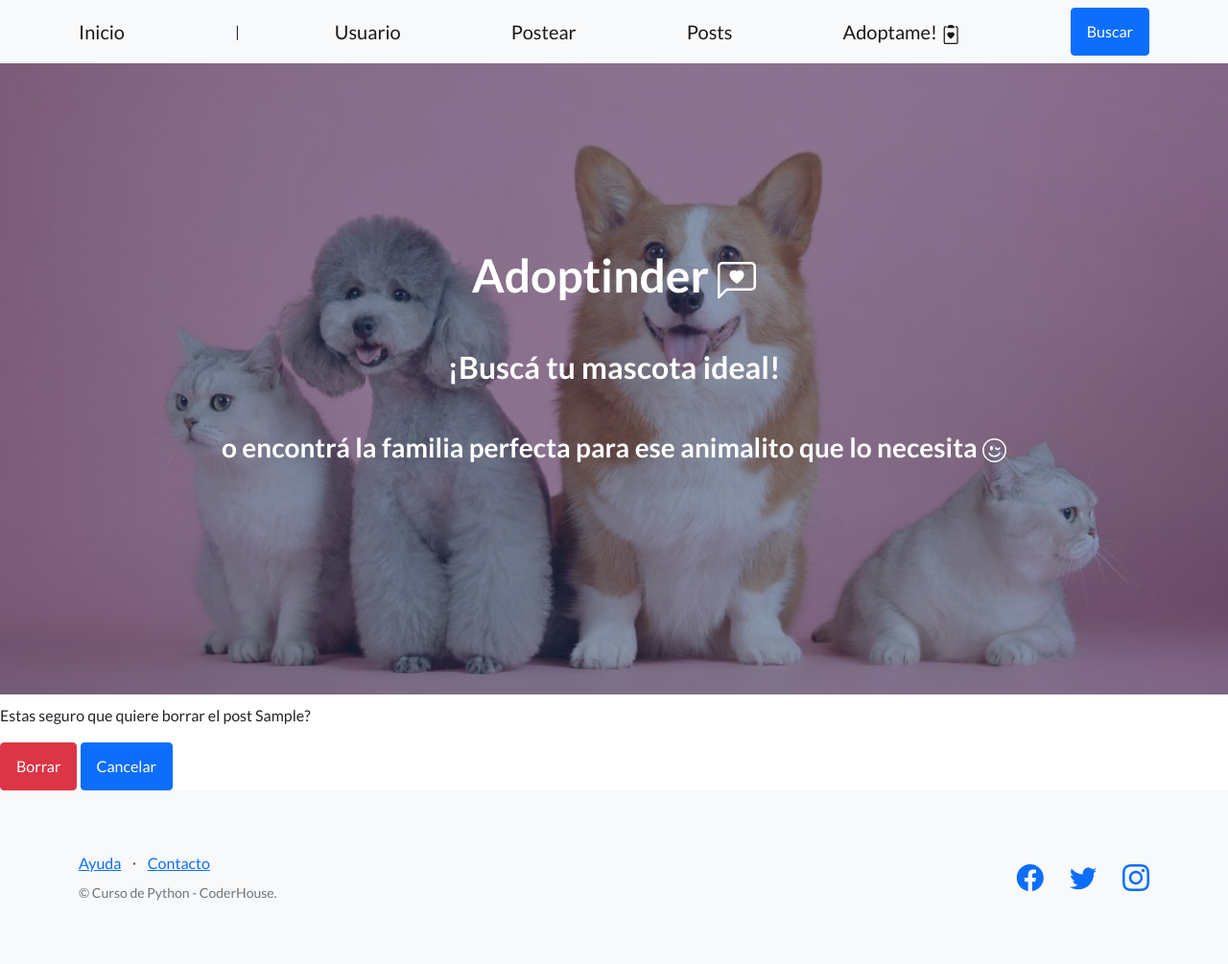
After one commit to flor-magali/Proyecto-Final-Cammarata, a Django app: page /post/1/delete in a window 1280 px wide. The commit adds this page. Shown: the whole page at 96% size. Run offline with Django 4.2, Linux system fonts and the light colour scheme; tables that the repository leaves empty hold one stand-in row (values such as "Sample post"); some libraries are stand-ins or nearby versions; grey boxes are pictures that could not be loaded.

Commit message:
reemplacé las funciones de view por clases, anda actualizar, detalles y borrar en los posts

```diff
--- a/AppPagweb/templates/AppPagweb/base.html
+++ b/AppPagweb/templates/AppPagweb/base.html
@@ -25,6 +25,7 @@
                 <a class="navbar-brand" href="{% url 'Inicio' %}">Inicio</a>|
                 <a class="navbar-brand" href="{% url 'Usuario' %}">Usuario</a>
                 <a class="navbar-brand" href="{% url 'Postear' %}">Postear</a>
+                <a class="navbar-brand" href="{% url 'post-list' %}">Posts</a>
                 <a class="navbar-brand" href="{% url 'Adoptame' %}">Adoptame!
                     <svg xmlns="http://www.w3.org/2000/svg" width="20" height="20" fill="currentColor" class="bi bi-clipboard2-heart" viewBox="0 0 16 16">
                         <path d="M10.058.501a.501.501 0 0 0-.5-.501h-2.98c-.276 0-.5.225-.5.501A.499.499 0 0 1 5.582 1a.497.497 0 0 0-.497.497V2a.5.5 0 0 0 .5.5h4.968a.5.5 0 0 0 .5-.5v-.503A.497.497 0 0 0 10.555 1a.499.499 0 0 1-.497-.499Z"/>
@@ -32,7 +33,7 @@
                         <path d="M8.068 6.482c1.656-1.673 5.795 1.254 0 5.018-5.795-3.764-1.656-6.69 0-5.018Z"/>
                       </svg>
                 </a>
-                <a class="btn btn-primary" href="{% url 'buscar' %}">Buscar</a>
+                <a class="btn btn-primary" href="{% url 'post-search' %}">Buscar</a>
             </div>
         </nav>
 
--- /dev/null
+++ b/AppPagweb/templates/AppPagweb/postear_confirm_delete.html
@@ -0,0 +1,15 @@
+{% extends "AppPagweb/base.html" %}
+
+{% load static %}
+
+{% block main %}
+<p style="margin-top: 10px;">Estas seguro que quiere borrar el post {{ post.Animal }}? </p>
+<form method="post">
+    {% csrf_token %}
+    {{form}}
+    <input class="btn btn-danger" type="submit" value="Borrar">
+    <a class="btn btn-primary" href="{% url 'post-list' %}">Cancelar</a>
+</form>
+
+
+{%endblock%}
--- a/AppPagweb/views.py
+++ b/AppPagweb/views.py
@@ -2,6 +2,8 @@ from django.shortcuts import render
 from django.http import HttpResponse
 from AppPagweb.forms import UsuarioForm, PostearForm, AdoptameForm
 from AppPagweb.models import Usuario, Postear, Adoptame
+from django.urls import reverse_lazy
+from django.views.generic import ListView, DetailView, CreateView, UpdateView, DeleteView
 
 def index(request):
     return render(request, "AppPagweb/index.html")
@@ -21,12 +23,45 @@ def adoptame(request):
      }
     return render(request, "AppPagweb/adoptame.html",context)
 
-def postear(request):
-    context = {
-    "form": PostearForm(),
-    "post": Postear.objects.all(),
-     }
-    return render(request, "AppPagweb/postear.html",context)
+# def postear(request):
+#      context = {
+#      "form": PostearForm(),
+#      "post": Postear.objects.all(),
+#       }
+#      return render(request, "AppPagweb/postear.html",context)
+
+class PostCreate(CreateView):
+     model = Postear
+     success_url = reverse_lazy("post-list")
+     print("dasdadsdasdaaaefsef")
+     fields = '__all__'
+
+class PostList(ListView):
+    model = Postear
+    context_object_name = "posts"
+
+class PostDetail(DetailView):
+    model = Postear
+    context_object_name = "post"
+
+class PostUpdate(UpdateView):
+    model = Postear
+    success_url = reverse_lazy("post-list")
+    fields = '__all__'
+
+class PostDelete(DeleteView):
+    model = Postear
+    context_object_name = "post"
+    success_url = reverse_lazy("post-list")
+
+class PostSearch(ListView):
+    model = Postear
+    context_object_name = "posts"
+
+    def get_queryset(self):
+        criterio = self.request.GET.get("criterio")
+        result = Postear.objects.filter(Animal__icontains=criterio).all()
+        return result
 
 
 
@@ -46,7 +81,7 @@ def agregar_post(request):
           "form": PostearForm(),
           "post": Postear.objects.all(),
      }
-     return render(request, 'AppPagweb/postear.html', context)
+     return render(request, 'AppPagweb/postear_form.html', context)
 
 def agregar_adopcion(request):
      adopcion_form = AdoptameForm(request.POST)
@@ -62,18 +97,18 @@ def buscar(request):
 
 def buscar_animal(request):
 
-      print("buscar()")
-      if request.GET['Animal']:
+       print("buscar()")
+       if request.GET['Animal']:
 
-           Animal = request.GET['Animal']
+            Animal = request.GET['Animal']
 
-           print("buscar() " + Animal)
+            print("buscar() " + Animal)
 
-           post = Postear.objects.filter(Animal__icontains=Animal)
+            post = Postear.objects.filter(Animal__icontains=Animal)
 
-           return render(request, 'AppPagweb/buscar.html', {"post":post, "Animal": Animal})
+            return render(request, 'AppPagweb/buscar.html', {"post":post, "Animal": Animal})
 
-      else:
-           respuesta = "No enviaste datos"
+       else:
+            respuesta = "No enviaste datos"
 
-      return HttpResponse(respuesta)
+       return HttpResponse(respuesta)
--- a/Proyecto/urls.py
+++ b/Proyecto/urls.py
@@ -15,18 +15,23 @@ Including another URLconf
 """
 from django.contrib import admin
 from django.urls import path
-from AppPagweb.views import index, usuario, postear, adoptame, agregar_usuario, agregar_post, agregar_adopcion, buscar_animal,buscar
-
+from AppPagweb.views import (index, usuario, adoptame, agregar_usuario, agregar_post, agregar_adopcion, buscar_animal,buscar)
+from AppPagweb.views import ( PostCreate, PostDelete, PostSearch, PostUpdate, PostDetail,PostList)
 
 urlpatterns = [
     path('admin/', admin.site.urls),
     path('',index, name = "Inicio"),
     path('usuario/', usuario, name="Usuario"),
-    path('postear/', postear, name="Postear"),
     path('adoptame/', adoptame, name="Adoptame"),
     path('usuario/agregar',agregar_usuario, name='agregar-usuario'),
     path('postear/agregar',agregar_post, name='agregar-post'),
     path('adoptame/agregar',agregar_adopcion, name='agregar-adopcion'),
     path('buscar',buscar, name='buscar'),
-    path('buscar/animal',buscar_animal, name='buscar-animal')
+    path('buscar/animal',buscar_animal, name='buscar-animal'),
+    path('postear/', PostCreate.as_view(), name="Postear"),
+    path('post/list', PostList.as_view(), name="post-list"),
+    path('post/<pk>/detail', PostDetail.as_view(), name="post-detail"),
+    path('post/<pk>/update', PostUpdate.as_view(), name="post-update"),
+    path('post/<pk>/delete', PostDelete.as_view(), name="post-delete"),
+    path('post/search', PostSearch.as_view(), name="post-search"),
 ]
--- /dev/null
+++ b/seed_data.py
@@ -0,0 +1,4 @@
+from AppPagweb.models import Postear
+for _ in range(0,10):
+    Postear(Animal="Un animal",
+    Caracteristicas="Una descripcion")
```
Also changed, not shown: AppPagweb/templates/AppPagweb/postear_detail.html (added, +12 -0 lines), AppPagweb/templates/AppPagweb/postear_form.html (renamed from AppPagweb/templates/AppPagweb/postear.html, +10 -3 lines), AppPagweb/templates/AppPagweb/postear_list.html (added, +16 -0 lines).
